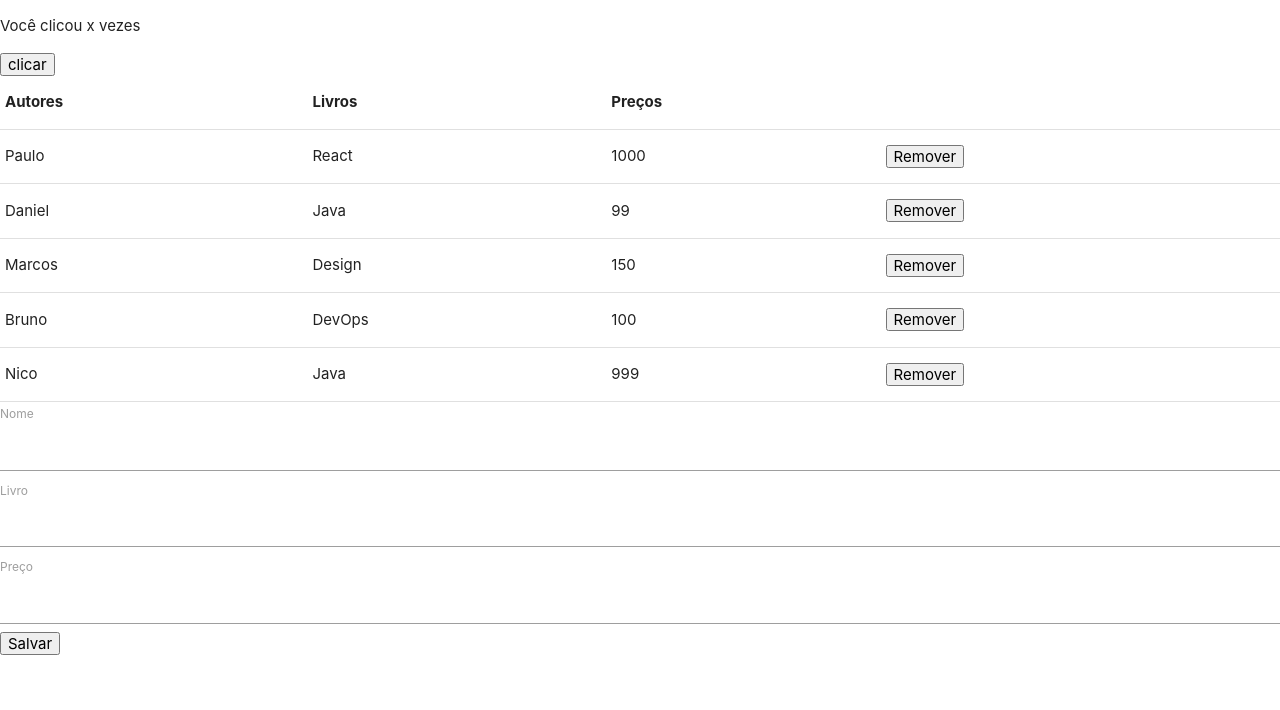
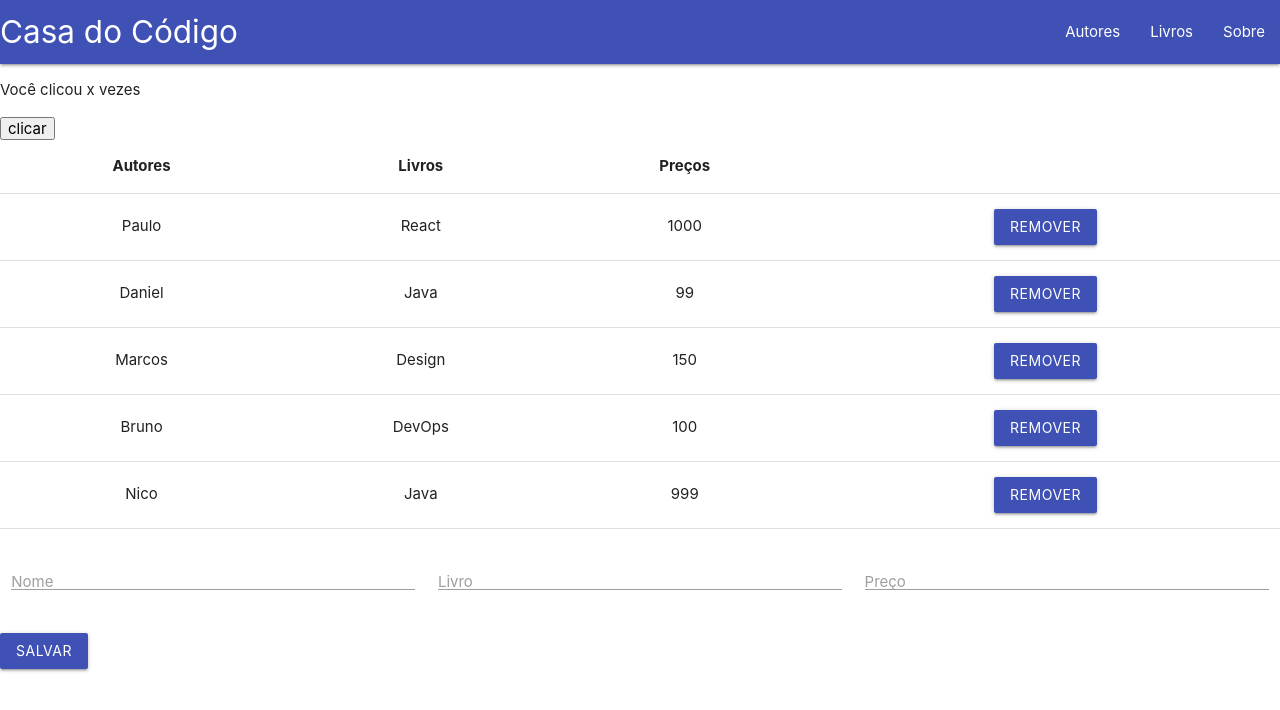
Before and after one commit to sandrooscar/react_parte1, a React (Create React App) app in the folder curso-react-alura/: page / in a window 1280 px wide. Shown: the top 710 px of the page. Built offline with nearby package versions, Linux system fonts and the light colour scheme.

Commit message:
AULA05 - Estilizando a aplicação - utilizando materialize

```diff
--- a/curso-react-alura/src/App.js
+++ b/curso-react-alura/src/App.js
@@ -1,5 +1,7 @@
 import React, { Component, Fragment } from 'react';
 import 'materialize-css/dist/css/materialize.min.css';
+
+import Header from './Header';
 import Tabela from './Tabela';
 import ContaClicks from './ContaClicks';
 import Form from './Formulario';
@@ -57,6 +59,7 @@ class App extends Component {
   render() {
     return (
         <Fragment>
+          <Header/>
           <ContaClicks></ContaClicks>
           <Tabela autores={ this.state.autores } removeAutor = { this.removeAutor }/>
           <Form escutadorDeSubmit={this.escutadorDeSubmit}/>
--- a/curso-react-alura/src/Formulario.js
+++ b/curso-react-alura/src/Formulario.js
@@ -33,31 +33,42 @@ class Formulario extends Component {
 
         return(
             <form>
-                <label htmlFor="nome">Nome</label>
+                <div className="row">
+                    <div className="input-field col s4">
+                        <label className="input-field" htmlFor="nome">Nome</label>
                         <input
+                            className="Validate"
                             id="nome"
                             type="text"
                             name="nome"
                             value={nome}
-                    onChange={this.escutadorDeInput}/>
+                            onChange={this.escutadorDeInput} />
+                    </div>
+                    <div className="input-field col s4">
 
-                <label htmlFor="livro">Livro</label>
+                        <label className="input-field" htmlFor="livro">Livro</label>
                         <input
+                            className="Validate"
                             id="livro"
                             type="text"
                             name="livro"
                             value={livro}
                             onChange={this.escutadorDeInput}
                         />
+                    </div>
+                    <div className="input-field col s4">
 
-                <label htmlFor="preco">Preço</label>
+                        <label className="input-field" htmlFor="preco">Preço</label>
                         <input
+                            className="Validate"
                             id="preco"
                             type="text"
                             name="preco"
                             value={preco}
-                    onChange={this.escutadorDeInput}/>
-                <button type="button" onClick={this.submitFormulario}>Salvar</button>
+                            onChange={this.escutadorDeInput} />
+                    </div>
+                </div>
+                <button type="button" onClick={this.submitFormulario} className="waves-effect waves-light btn indigo lightten 2">Salvar</button>
             </form>
         )
     }
--- /dev/null
+++ b/curso-react-alura/src/Header.js
@@ -0,0 +1,19 @@
+import React from 'react';
+
+// eslint-disable-next-line
+const Header = () => {
+    return (
+        <nav>
+        <div className='nav-wrapper indigo lightten 2'>
+          <a href="#" className='brand-logo'>Casa do Código</a>
+          <ul className='right'>
+            <li><a href="#">Autores</a></li>
+            <li><a href="#">Livros</a></li>
+            <li><a href="#">Sobre</a></li>
+          </ul>
+        </div>
+      </nav>
+    );
+}
+
+export default Header;
--- a/curso-react-alura/src/Tabela.js
+++ b/curso-react-alura/src/Tabela.js
@@ -21,7 +21,7 @@ const TableBody = props => {
                 <td>{ linha.nome }</td>
                 <td>{ linha.livro }</td>
                 <td>{ linha.preco }</td>
-                <td><button onClick = { () => { props.removeAutor(index) } }>Remover</button></td>
+                <td><button onClick = { () => { props.removeAutor(index) } } className="waves-effect waves-light btn indigo lightten 2">Remover</button></td>
             </tr>
         );
     });
@@ -39,7 +39,7 @@ class Tabela extends Component {
         //associa cada propriedade conforme seu nome passado como parâmetro
         const { autores, removeAutor} = this.props;
         return (
-        <table>
+        <table className="centered hightlight">
             <TableHead/>
             <TableBody autores = { autores } removeAutor = { removeAutor }/>
           </table>
```
Lines whose indentation alone changed are shown as unchanged.
